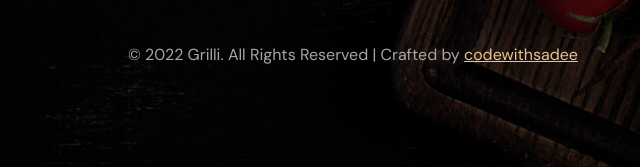
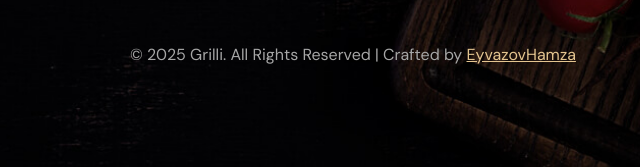
Before and after one commit to EyvazovHamza/Restaurant-Page, a plain HTML site: page index.html in a window 1280 px wide. Shown: the part 8553-8720 px from the top of the page, 287-927 px from the left. Drawn offline with nearby package versions, Linux system fonts and the light colour scheme; a web font is replaced by a local one.

Commit message:
Update index.html

```diff
--- a/index.html
+++ b/index.html
@@ -1183,8 +1183,8 @@
       <div class="footer-bottom">
 
         <p class="copyright">
-          &copy; 2022 Grilli. All Rights Reserved | Crafted by <a href="https://github.com/codewithsadee"
-            target="_blank" class="link">codewithsadee</a>
+          &copy; 2025 Grilli. All Rights Reserved | Crafted by <a href="https://github.com/EyvazovHamza"
+            target="_blank" class="link">EyvazovHamza</a>
         </p>
 
       </div>
```
